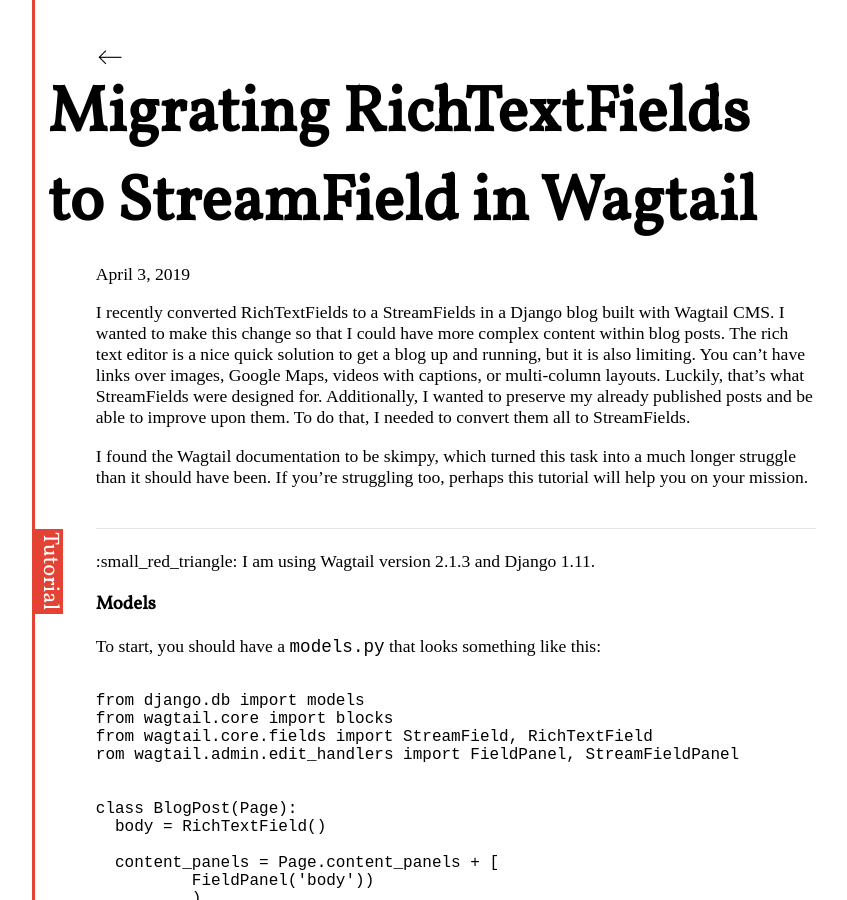
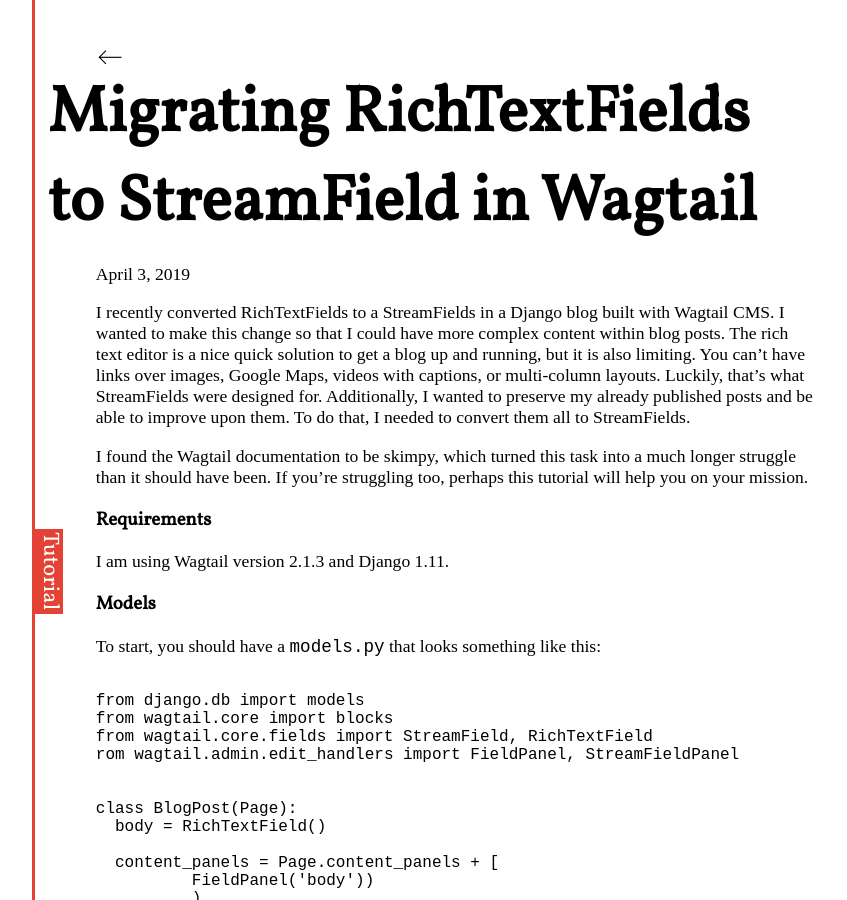
Before and after one commit to cssidy/personal-site, a Jekyll site: the page built from _posts/2019-04-03-Migrating-RichTextFields-To-StreamField-In-Wagtail.md, in a window 1280 px wide and 900 px high. Shown: the whole window, without its empty margins (208-1055 px from the left). Built offline with Jekyll 4.4.1, drawn with Linux system fonts in a browser that asks for light colours; some web fonts are replaced.

Commit message:
Update 2019-04-03-Migrating-RichTextFields-To-StreamField-In-Wagtail.md

````diff
--- a/_posts/2019-04-03-Migrating-RichTextFields-To-StreamField-In-Wagtail.md
+++ b/_posts/2019-04-03-Migrating-RichTextFields-To-StreamField-In-Wagtail.md
@@ -13,7 +13,9 @@ If you're struggling too, perhaps this tutorial will help you on your mission.
 
 ## Tutorial
 
-:small_red_triangle: I am using Wagtail version 2.1.3 and Django 1.11.
+### Requirements
+
+I am using Wagtail version 2.1.3 and Django 1.11.
 
 ### Models
 
@@ -158,4 +160,4 @@ Note: you can also check out [Wagtail's official documentation](https://docs.wag
 
 Finally, we're going to migrate. Back in your terminal, enter ```./manage.py migrate```. You'll then want to restart the Django server. When you return to your Wagtail admin panel you'll notice that every previously published post's RichTextField has been converted to a StreamField RichTextBlock. Tada!
 
-![Wagtail RichTextBlock inside a StreamField panel](../assets/images/blog/wagtail_richtextblock.png)
+![Wagtail RichTextBlock inside a StreamField panel](../assets/images/blog/richtextblock.png)
````
